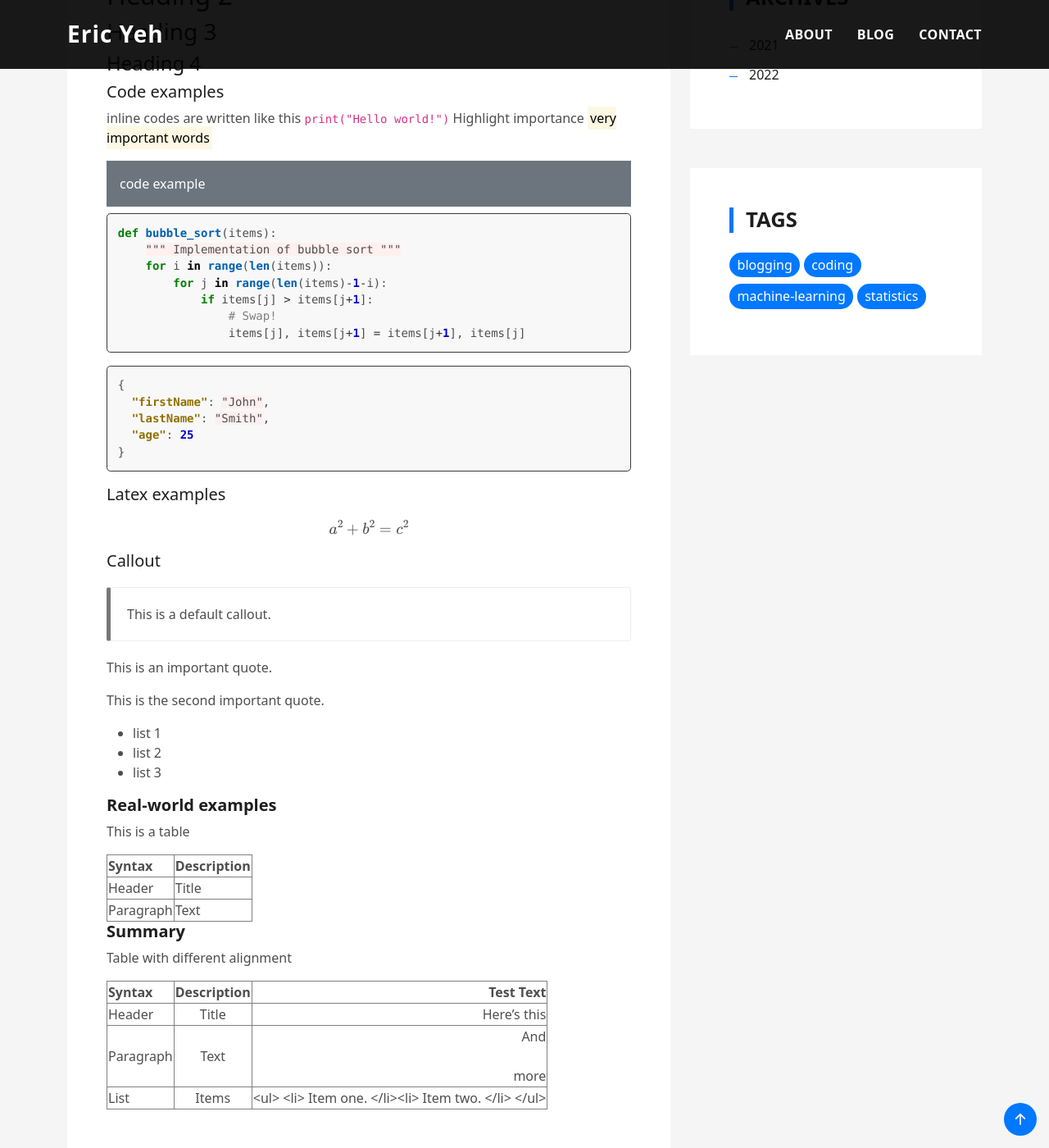
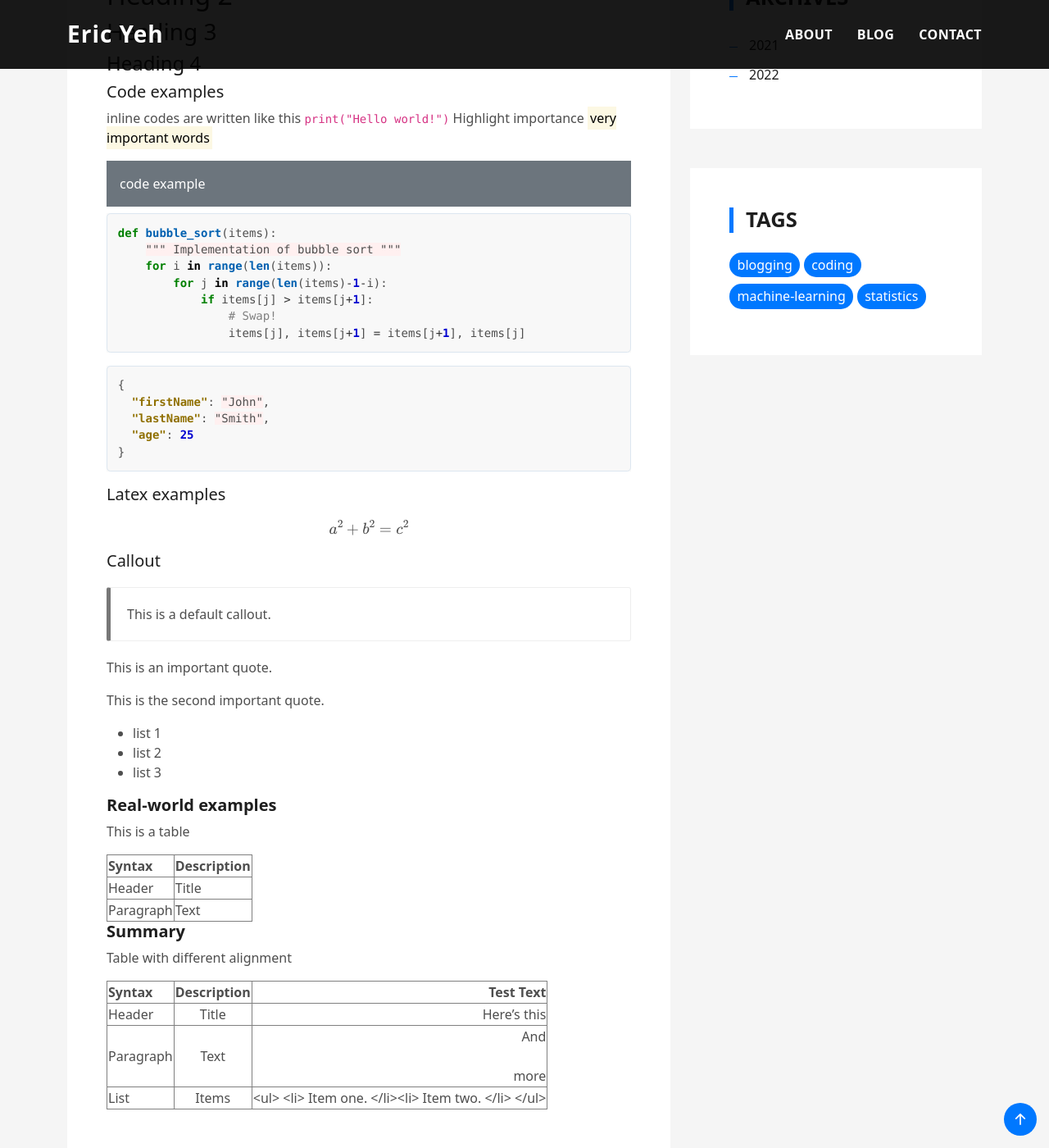
Before and after one commit to ericyeh-dr/ericyeh-dr.github.io, a Jekyll site: the page built from _posts/2022-04-07-test-blog.md, in a window 1280 px wide and 1400 px high, scrolled down 709 px. Shown: the whole window at 82% size. Built offline with Jekyll 4.4.1, drawn with Linux system fonts in a browser that asks for light colours.

Commit message:
cd pre border color

```diff
--- a/assets/css/style.css
+++ b/assets/css/style.css
@@ -1543,7 +1543,7 @@ Adapted from
 pre {
   padding: 0.8rem;
   margin-bottom: 1rem;
-  border: solid 1px #373a3d;
+  border: solid 1px #dce6f0;
   border-radius: 0.3rem;
   line-height: 1.45;
 }
```
